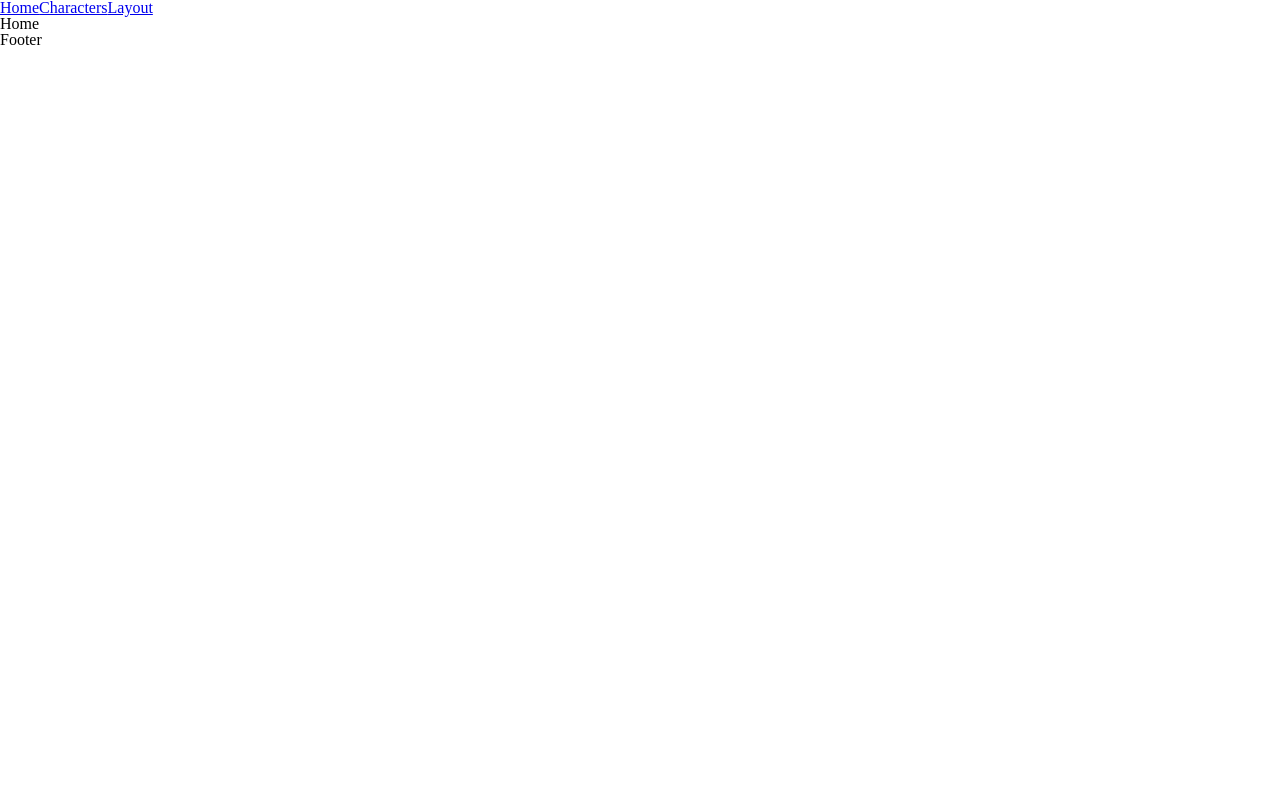
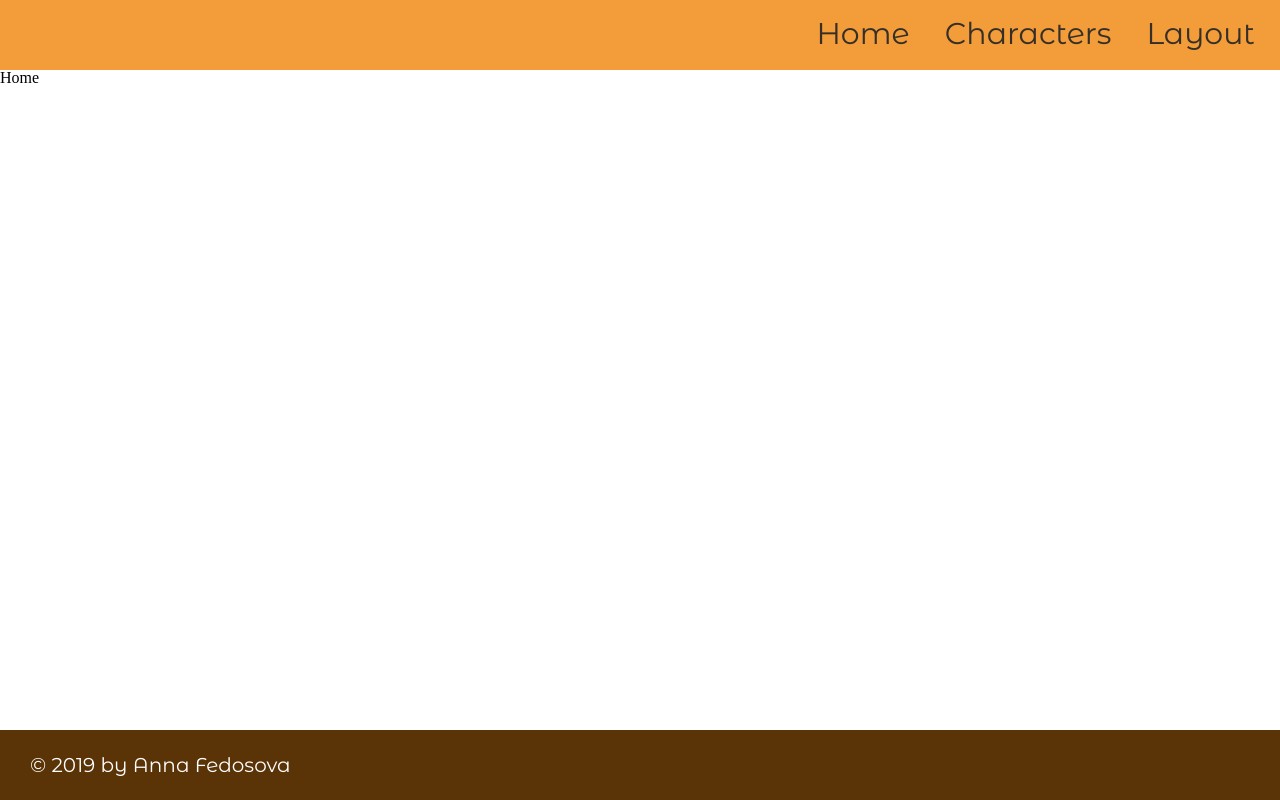
Before and after one commit to net-ka/rick-morty, a React (Create React App) app in the folder rick-morty-app/: page / in a window 1280 px wide. Built offline with nearby package versions, Linux system fonts and the light colour scheme.

Commit message:
style: add styles to header and footer

```diff
--- a/rick-morty-app/src/App.css
+++ b/rick-morty-app/src/App.css
@@ -1,38 +1,4 @@
-.App {
-  text-align: center;
+body {
+  width: 100%;
+  height: calc(100vh - 140px);
 }
-
-.App-logo {
-  height: 40vmin;
-  pointer-events: none;
-}
-
-@media (prefers-reduced-motion: no-preference) {
-  .App-logo {
-    animation: App-logo-spin infinite 20s linear;
-  }
-}
-
-.App-header {
-  background-color: #282c34;
-  min-height: 100vh;
-  display: flex;
-  flex-direction: column;
-  align-items: center;
-  justify-content: center;
-  font-size: calc(10px + 2vmin);
-  color: white;
-}
-
-.App-link {
-  color: #61dafb;
-}
-
-@keyframes App-logo-spin {
-  from {
-    transform: rotate(0deg);
-  }
-  to {
-    transform: rotate(360deg);
-  }
-}
--- a/rick-morty-app/src/App.js
+++ b/rick-morty-app/src/App.js
@@ -10,7 +10,9 @@ const App = ( {children} ) => {
     return (
       <Fragment>
         <Header />
-        {children}
+        <body>
+          {children}
+        </body>
         <Footer />
       </Fragment>
     );
--- a/rick-morty-app/src/components/footer/footer.js
+++ b/rick-morty-app/src/components/footer/footer.js
@@ -1,12 +1,12 @@
-import React, { Fragment } from 'react';
+import React from 'react';
 import './footer.scss'
 
 const Footer = () => {
 
     return (
-    <Fragment>
-        <p>Footer</p>
-    </Fragment>
+        <footer>
+            <p class="footer-text">© 2019 by Anna Fedosova</p>
+        </footer>
     )
 }
 
--- a/rick-morty-app/src/components/footer/footer.scss
+++ b/rick-morty-app/src/components/footer/footer.scss
@@ -0,0 +1,14 @@
+@import '../../styles/variables';
+
+footer {
+    display: flex;
+    align-items: center;
+    box-sizing: border-box;
+    width: 100%;
+    height: 70px;
+    background: darken($base-background-1, 40%);
+    color: $footer-font-color;
+    font-family: $base-font;
+    font-size: 20px;
+    padding-left: 30px;
+}
--- a/rick-morty-app/src/components/header/header.js
+++ b/rick-morty-app/src/components/header/header.js
@@ -1,16 +1,18 @@
-import React, { Fragment } from 'react';
+import React from 'react';
 import { NavLink } from 'react-router-dom';
 import './header.scss'
 
-const Header = () => {
+const Header = () => (
+    <header className='header'>
+        <nav>
+            <ul className='nav-list'>
+                <li><NavLink exact to='/'>Home</NavLink></li>
+                <li><NavLink to='/characters'>Characters</NavLink></li>
+                <li><NavLink to='/layout'>Layout</NavLink></li>
+            </ul>
+        </nav>
+    </header>
 
-    return (
-        <Fragment>
-            <NavLink exact to='/'>Home</NavLink>
-            <NavLink to='/characters'>Characters</NavLink>
-            <NavLink to='/layout'>Layout</NavLink>
-        </Fragment>
-    )
-}
+);
 
 export default Header
--- a/rick-morty-app/src/components/header/header.scss
+++ b/rick-morty-app/src/components/header/header.scss
@@ -0,0 +1,36 @@
+@import '../../styles/variables';
+
+.header {
+    width: 100%;
+    height: 70px;
+    background: $base-background-1;
+    font-family: $base-font;
+    font-size: 30px;
+
+    nav {
+        height: 100%;
+
+        .nav-list {
+            display: flex;
+            justify-content: flex-end;
+            align-items: center;
+            height: 100%;
+
+            li {
+                display: inline-block;
+                height: 32px;
+                padding: 0 10px;
+                margin-right: 15px;
+
+                a {
+                    text-decoration: none;
+                    color: $base-font-color;
+
+                    &:hover {
+                        color: lighten($base-font-color, 40%);
+                    }
+                }
+            }
+        }
+    }
+}
--- a/rick-morty-app/src/styles/variables.scss
+++ b/rick-morty-app/src/styles/variables.scss
@@ -0,0 +1,6 @@
+@import url('https://fonts.googleapis.com/css?family=Montserrat+Alternates:400,400i,700,900&display=swap');
+
+$base-font: 'Montserrat Alternates';
+$base-font-color: #362f28;
+$footer-font-color: #fff;
+$base-background-1: #f29c3a;
```
Also changed, not shown: 1 other file (tests, documents, lock files or other folders).
